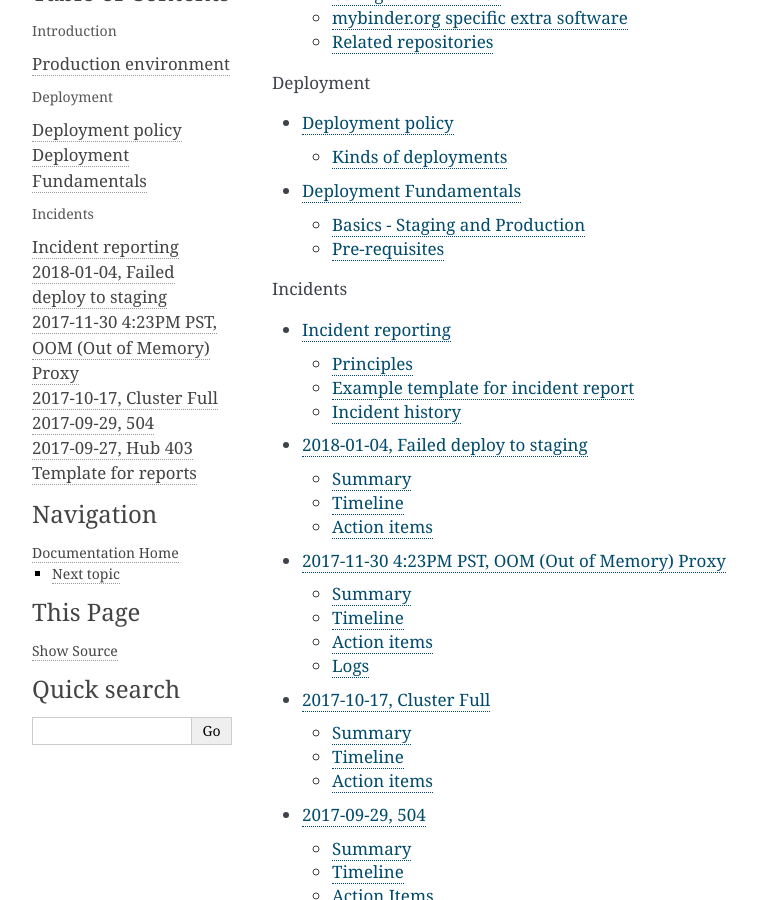
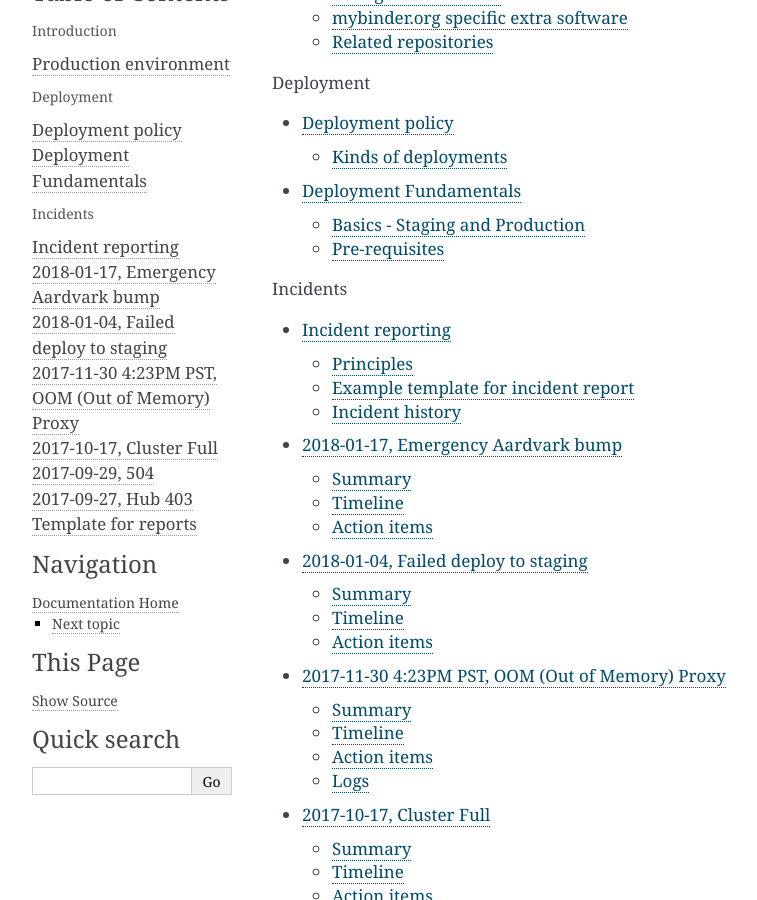
Before and after one commit to jupyterhub/mybinder.org-deploy, a Sphinx documentation site: the page built from docs/source/index.rst, in a window 1280 px wide and 900 px high, scrolled down 339 px. Shown: the whole window, without its empty margins (148-905 px from the left). Built offline with Sphinx 7.4.7, drawn with Linux system fonts in a browser that asks for light colours; some of the changed lines change nothing that is shown.

Commit message:
incident-2018-01-17

```diff
--- /dev/null
+++ b/docs/source/incident-reports/2018-01-17-ubuntu-upgrade.md
@@ -0,0 +1,67 @@
+
+# 2018-01-17, Emergency Aardvark bump
+
+
+## Summary
+
+In the midst of a general Travis period of instability, we were slow to
+realize that Ubuntu had pulled several of its packages for "Zesty" from the
+repository we were using in the base image for repo2docker. This meant that
+most Binders would fail to build because those packages were no longer available.
+We had to [perform an emergency bump](https://github.com/jupyter/repo2docker/pull/197)
+to the latest version of Ubuntu (artful).
+In the future we should keep bumping when ubuntu makes a new release *until*
+it makes a new LTS release, then we should pin repo2docker at that.
+
+## Timeline
+
+All times in PST
+
+### 2018-01-15
+General Travis failures happening due to Travis downtime (not related to
+Binder deployment)
+
+### 2018-01-16
+
+JupyterHub travis failures
+(https://github.com/jupyter/repo2docker/pull/197#issuecomment-358515334),
+was dismissed as holdover from Travis failing on the 15th (since it was reported
+as 'no route to host' rather than 404).
+
+### 2018-01-17 17:14pm
+* Other travis failures (berkeley's), points to issue being real
+* Realization this will cause repo2docker + mybinder to fail
+
+### 2018-01-17 17:30pm
+Binder build logs showed lots of "IGN" errors, due to trying to pull from
+zesty repositories. Then would fail.
+
+**Problem**: Ubuntu removed repository packages for zesty, since it was not
+a long-term release. The base Binder image was using zesty, so it would look
+for packages that weren't there anymore.
+
+### 18:57
+Bump to artful, merged + deployed. Checked mybinder.org and problem was resolved.
+
+
+### 19:00
+Tweet + Email listserv announcing bump to Artful.
+
+
+## Action items
+
+### Process
+
+* Note that Ubuntu non-LTS is on a ~9 month cycle, not the 1 year cycle we assumed.
+* Keep bumping Ubuntu versions until we hit LTS, then stop
+* Subscribe to the ubuntu-announce mailing list
+
+### repo2docker
+* Separate python version from distro version
+* Allow users to pin distros (with an apt.yaml)
+
+### Misc
+* Keep our own apt mirror
+
+### mybinder.org-deploy
+* Continuous tests should be run against binder, to tell us when things fail
--- a/docs/source/index.rst
+++ b/docs/source/index.rst
@@ -19,6 +19,7 @@
    :caption: Incidents
 
    incident-reports/incident_reports_toc
+   incident-reports/2018-01-17-ubuntu-upgrade
    incident-reports/2018-01-04-failed-staging-deploy.md
    incident-reports/2017-11-30-oom-proxy
    incident-reports/2017-10-17-cluster-full
```
